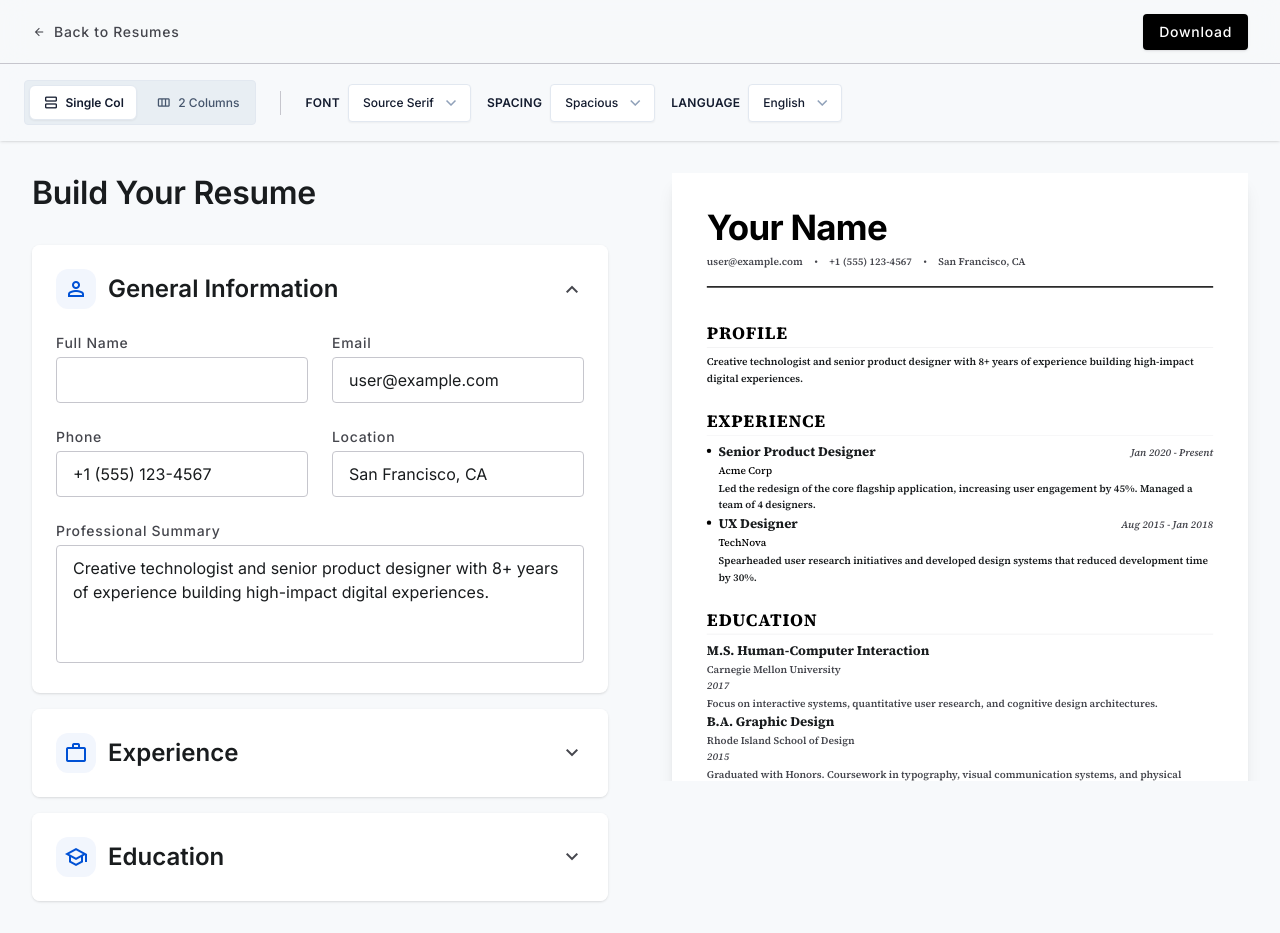
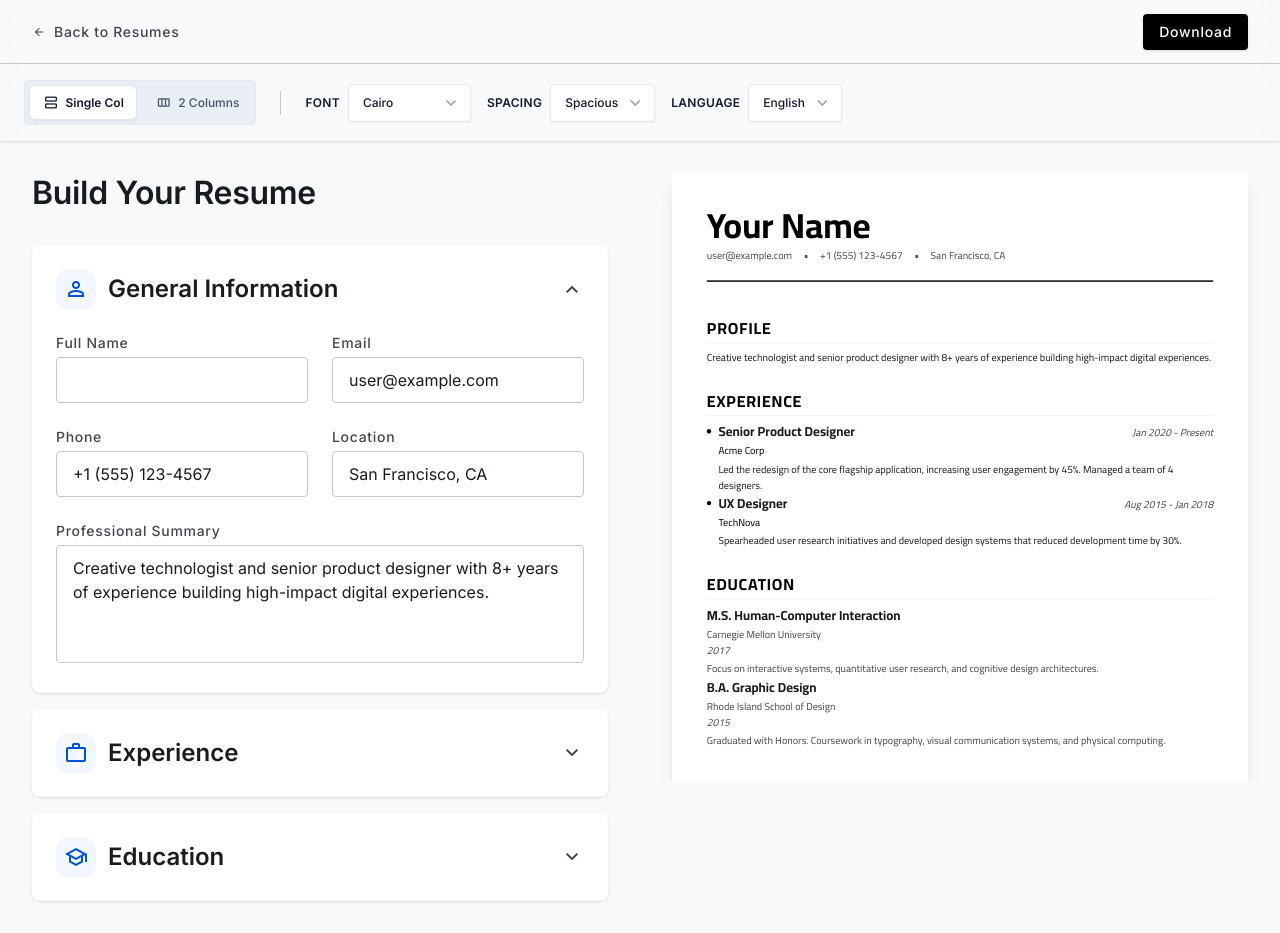
Before and after one commit to AbdulRhmanHS/VantageCV, a React (Vite) app: page /builder in a window 1280 px wide. Built offline with nearby package versions, Linux system fonts and the light colour scheme.

Commit message:
Add new fonts that works for both Arabic and English

```diff
--- a/index.html
+++ b/index.html
@@ -5,12 +5,10 @@
     <link rel="icon" type="image/svg+xml" href="/favicon.svg" />
     <meta name="viewport" content="width=device-width, initial-scale=1.0" />
     <title>my-first-react-app</title>
+    <link rel="preconnect" href="https://fonts.googleapis.com" />
+    <link rel="preconnect" href="https://fonts.gstatic.com" crossorigin />
     <link
-      href="https://fonts.googleapis.com/css2?family=Material+Symbols+Outlined:wght,FILL@100..700,0..1&display=swap"
-      rel="stylesheet"
-    />
-    <link
-      href="https://fonts.googleapis.com/css2?family=Inter:wght@100..900&family=Source+Serif+4:ital,opsz,wght@0,8..60,200..900;1,8..60,200..900&display=swap"
+      href="https://fonts.googleapis.com/css2?family=Amiri:ital,wght@0,400;0,700;1,400&family=Cairo:wght@400;600;700&family=IBM+Plex+Sans+Arabic:wght@400;500;600;700&family=Inter:wght@100..900&family=Material+Symbols+Outlined:wght,FILL@100..700,0..1&family=Source+Serif+4:ital,opsz,wght@0,8..60,200..900;1,8..60,200..900&family=Tajawal:wght@400;500;700&display=swap"
       rel="stylesheet"
     />
   </head>
--- a/src/components/ResumeBuilder/ResumeContent.jsx
+++ b/src/components/ResumeBuilder/ResumeContent.jsx
@@ -1,4 +1,23 @@
 import React from "react";
+
+const FONT_STYLES = {
+  cairo: {
+    headlineText: "font-cairo text-cairo-title",
+    bodyText: "font-cairo text-cairo-body",
+  },
+  amiri: {
+    headlineText: "font-amiri text-amiri-title",
+    bodyText: "font-amiri text-amiri-body",
+  },
+  "source-serif": {
+    headlineText: "font-cv-preview-title text-cv-preview-title",
+    bodyText: "font-cv-preview-body text-cv-preview-body",
+  },
+  inter: {
+    headlineText: "font-headline-md text-headline-md",
+    bodyText: "font-body-md text-body-md",
+  },
+};
 
 const ResumeContent = React.forwardRef(
   (
@@ -7,7 +26,7 @@ const ResumeContent = React.forwardRef(
       experiences,
       educations,
       layout = "one-col",
-      font = "source-serif",
+      font = "cairo",
       spacing = "spacious",
       language = "english",
       isHidden = false,
@@ -16,17 +35,8 @@ const ResumeContent = React.forwardRef(
   ) => {
     const { name, email, phone, address, proSummary } = personalInfo;
 
-    let headlineText = "font-cv-preview-title text-cv-preview-title ";
-    let bodyText = "font-cv-preview-body text-cv-preview-body";
-
-    if (font === "source-serif") {
-      headlineText = "font-cv-preview-title text-cv-preview-title ";
-      bodyText = "font-cv-preview-body text-cv-preview-body";
-    }
-    if (font === "inter") {
-      headlineText = "font-headline-md text-headline-md";
-      bodyText = "font-body-md text-body-md";
-    }
+    const { headlineText, bodyText } =
+      FONT_STYLES[font] || FONT_STYLES["source-serif"];
 
     const isCompact = spacing === "compact";
 
@@ -80,7 +90,7 @@ const ResumeContent = React.forwardRef(
         </style>
         {/* Header Section */}
         <div className={`border-b-2 border-primary ${density.borderBottom}`}>
-          <h1 className="text-display-lg font-display-lg text-primary mb-2 rtl:mb-4">
+          <h1 className={`${headlineText} text-5xl text-primary mb-2 rtl:mb-6`}>
             {name || (isArabic ? "الاسم" : "Your Name")}
           </h1>
           <div
--- a/src/components/ResumeBuilder/SettingsHeader.jsx
+++ b/src/components/ResumeBuilder/SettingsHeader.jsx
@@ -30,6 +30,8 @@ export default function SettingsHeader({
             value={font}
             setFunction={setFont}
             options={[
+              { val: "cairo", name: "Cairo" },
+              { val: "amiri", name: "Amiri" },
               { val: "source-serif", name: "Source Serif" },
               { val: "inter", name: "Inter" },
             ]}
--- a/src/index.css
+++ b/src/index.css
@@ -120,6 +120,8 @@
   /* Font Families */
   --font-inter: "Inter", sans-serif;
   --font-serif: "Source Serif 4", serif;
+  --font-cairo: "Cairo", serif;
+  --font-amiri: "Amiri", serif;
 
   --font-display-lg: var(--font-inter);
   --font-headline-lg: var(--font-inter);
@@ -165,6 +167,22 @@
   --text-cv-preview-title: 24px;
   --text-cv-preview-title--line-height: 30px;
   --text-cv-preview-title--font-weight: 700;
+
+  --text-cairo-title: 22px;
+  --text-cairo-title--line-height: 32px;
+  --text-cairo-title--font-weight: 700;
+
+  --text-cairo-body: 10.5pt;
+  --text-cairo-body--line-height: 20px;
+  --text-cairo-body--font-weight: 500;
+
+  --text-amiri-title: 26px;
+  --text-amiri-title--line-height: 38px;
+  --text-amiri-title--font-weight: 700;
+
+  --text-amiri-body: 12pt;
+  --text-amiri-body--line-height: 24px;
+  --text-amiri-body--font-weight: 400;
 
   /* Spacing */
   --spacing-max-width-desktop: 1600px;
--- a/src/pages/ResumeBuilder.jsx
+++ b/src/pages/ResumeBuilder.jsx
@@ -8,9 +8,9 @@
 // DONE: Make inputs support RTL direction
 // DONE: Handle PDF content overflow
 // DONE: Replace the English preview text with Arabic when switching languages
-// FIXME: Fix some Arabic spacing
+// DONE: Fix some Arabic spacing
 // FIXME: Fix Arabic rtl pdf characters not rendered into correct words
-// TODO: Make specific fonts for Arabic when switching languages
+// DONE: Add new fonts that works for both Arabic and English
 // TODO: Add skills section for the CV
 
 import BuilderHeader from "../components/ResumeBuilder/BuilderHeader";
@@ -144,7 +144,7 @@ const previewData = {
 export default function ResumeBuilder() {
   const [isModalOpen, setIsModalOpen] = useState(false);
   const [layout, setLayout] = useState("one-col");
-  const [font, setFont] = useState("source-serif");
+  const [font, setFont] = useState("cairo");
   const [spacing, setSpacing] = useState("spacious");
   const [language, setLanguage] = useState("english");
   const [personalInfo, setPersonalInfo] = useState(previewData.eng.profile);
```
